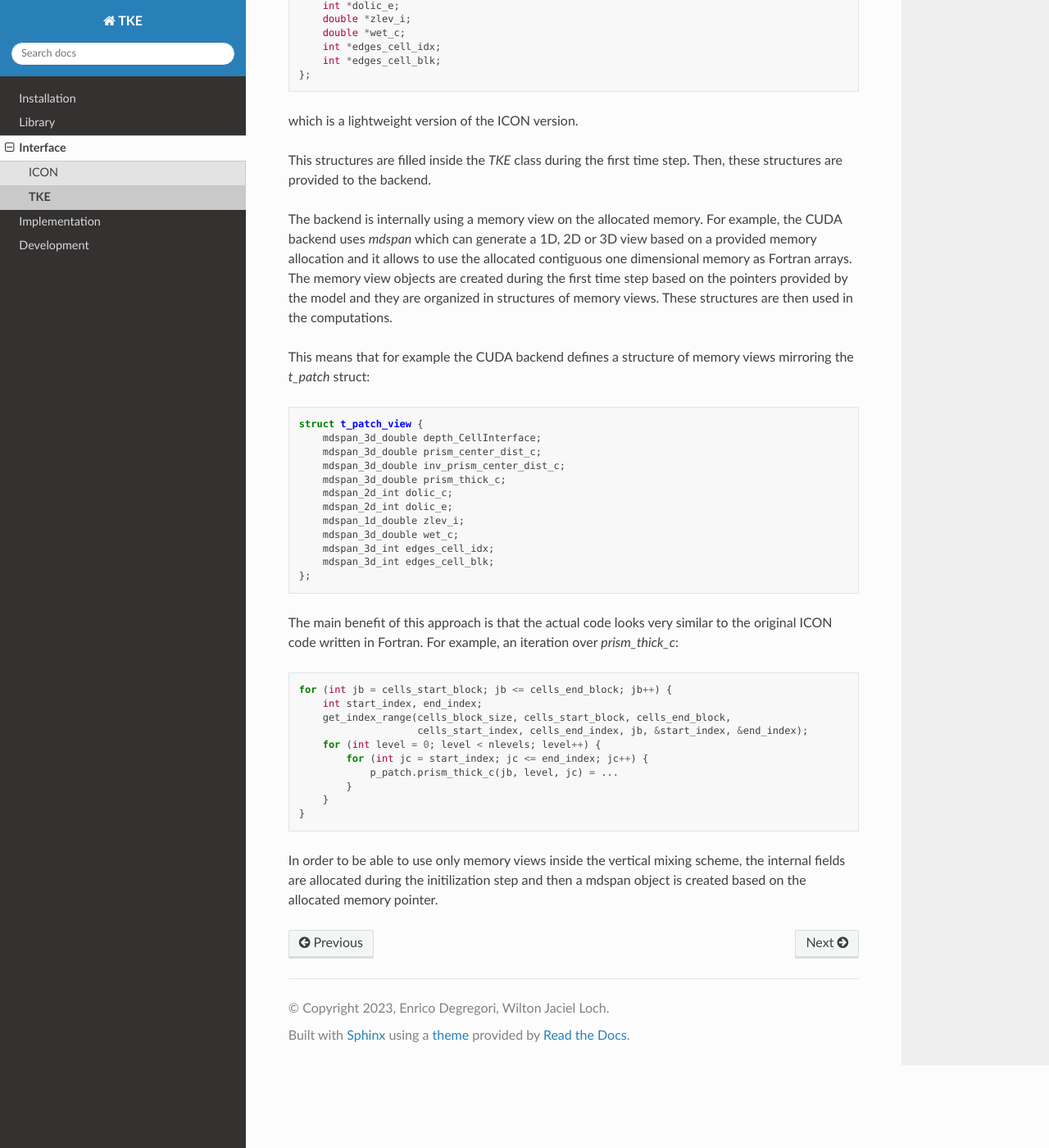
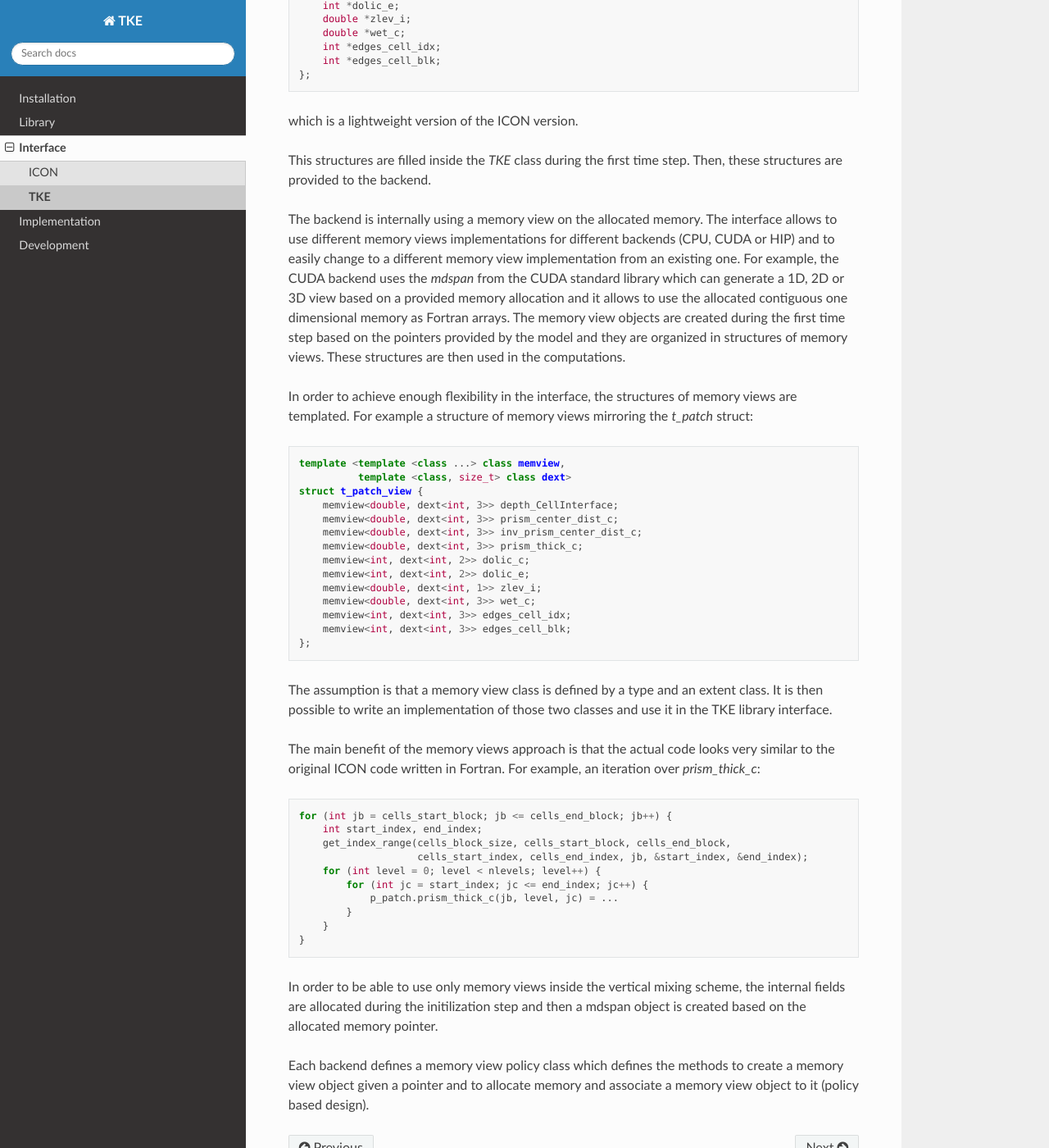
Before and after one commit to EnricoDeg/YAOP, a Sphinx documentation site: the page built from doc/source/interface_TKE.rst, in a window 1280 px wide and 1400 px high, scrolled down 395 px. Shown: the whole window at 82% size. Built offline with Sphinx 7.4.7 and the Read the Docs theme 2.0.0, drawn with Linux system fonts in a browser that asks for light colours.

Commit message:
doc: update description of latest development

```diff
--- a/doc/source/interface_TKE.rst
+++ b/doc/source/interface_TKE.rst
@@ -24,24 +24,28 @@ which is a lightweight version of the ICON version.
 
 This structures are filled inside the `TKE` class during the first time step. Then, these structures are provided to the backend.
 
-The backend is internally using a memory view on the allocated memory. For example, the CUDA backend uses `mdspan` which can generate a 1D, 2D or 3D view based on a provided memory allocation and it allows to use the allocated contiguous one dimensional memory as Fortran arrays. The memory view objects are created during the first time step based on the pointers provided by the model and they are organized in structures of memory views. These structures are then used in the computations.
+The backend is internally using a memory view on the allocated memory. The interface allows to use different memory views implementations for different backends (CPU, CUDA or HIP) and to easily change to a different memory view implementation from an existing one. For example, the CUDA backend uses the `mdspan` from the CUDA standard library which can generate a 1D, 2D or 3D view based on a provided memory allocation and it allows to use the allocated contiguous one dimensional memory as Fortran arrays. The memory view objects are created during the first time step based on the pointers provided by the model and they are organized in structures of memory views. These structures are then used in the computations.
 
-This means that for example the CUDA backend defines a structure of memory views mirroring the `t_patch` struct::
+In order to achieve enough flexibility in the interface, the structures of memory views are templated. For example a structure of memory views mirroring the `t_patch` struct::
 
+   template <template <class ...> class memview,
+             template <class, size_t> class dext>
    struct t_patch_view {
-       mdspan_3d_double depth_CellInterface;
-       mdspan_3d_double prism_center_dist_c;
-       mdspan_3d_double inv_prism_center_dist_c;
-       mdspan_3d_double prism_thick_c;
-       mdspan_2d_int dolic_c;
-       mdspan_2d_int dolic_e;
-       mdspan_1d_double zlev_i;
-       mdspan_3d_double wet_c;
-       mdspan_3d_int edges_cell_idx;
-       mdspan_3d_int edges_cell_blk;
+       memview<double, dext<int, 3>> depth_CellInterface;
+       memview<double, dext<int, 3>> prism_center_dist_c;
+       memview<double, dext<int, 3>> inv_prism_center_dist_c;
+       memview<double, dext<int, 3>> prism_thick_c;
+       memview<int, dext<int, 2>> dolic_c;
+       memview<int, dext<int, 2>> dolic_e;
+       memview<double, dext<int, 1>> zlev_i;
+       memview<double, dext<int, 3>> wet_c;
+       memview<int, dext<int, 3>> edges_cell_idx;
+       memview<int, dext<int, 3>> edges_cell_blk;
    };
 
-The main benefit of this approach is that the actual code looks very similar to the original ICON code written in Fortran. For example, an iteration over `prism_thick_c`::
+The assumption is that a memory view class is defined by a type and an extent class. It is then possible to write an implementation of those two classes and use it in the TKE library interface.
+
+The main benefit of the memory views approach is that the actual code looks very similar to the original ICON code written in Fortran. For example, an iteration over `prism_thick_c`::
 
     for (int jb = cells_start_block; jb <= cells_end_block; jb++) {
         int start_index, end_index;
@@ -55,3 +59,5 @@ The main benefit of this approach is that the actual code looks very similar to
     }
 
 In order to be able to use only memory views inside the vertical mixing scheme, the internal fields are allocated during the initilization step and then a mdspan object is created based on the allocated memory pointer.
+
+Each backend defines a memory view policy class which defines the methods to create a memory view object given a pointer and to allocate memory and associate a memory view object to it (policy based design).
```
Also changed, not shown: doc/source/installation.rst (+16 -2 lines).
